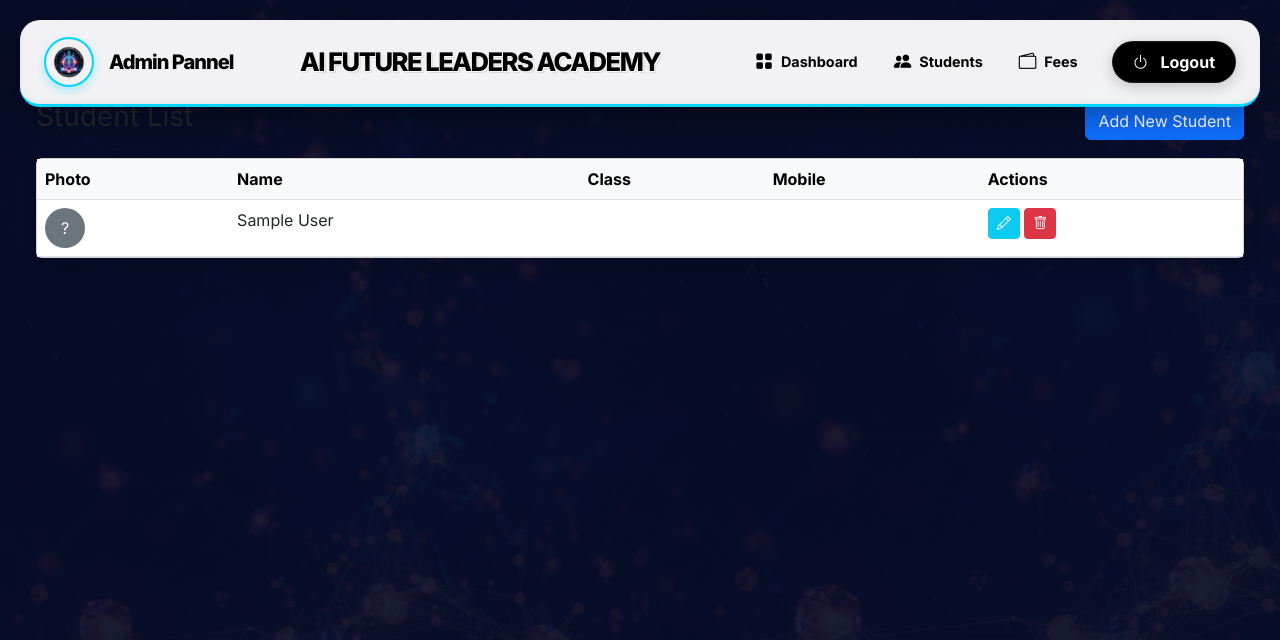
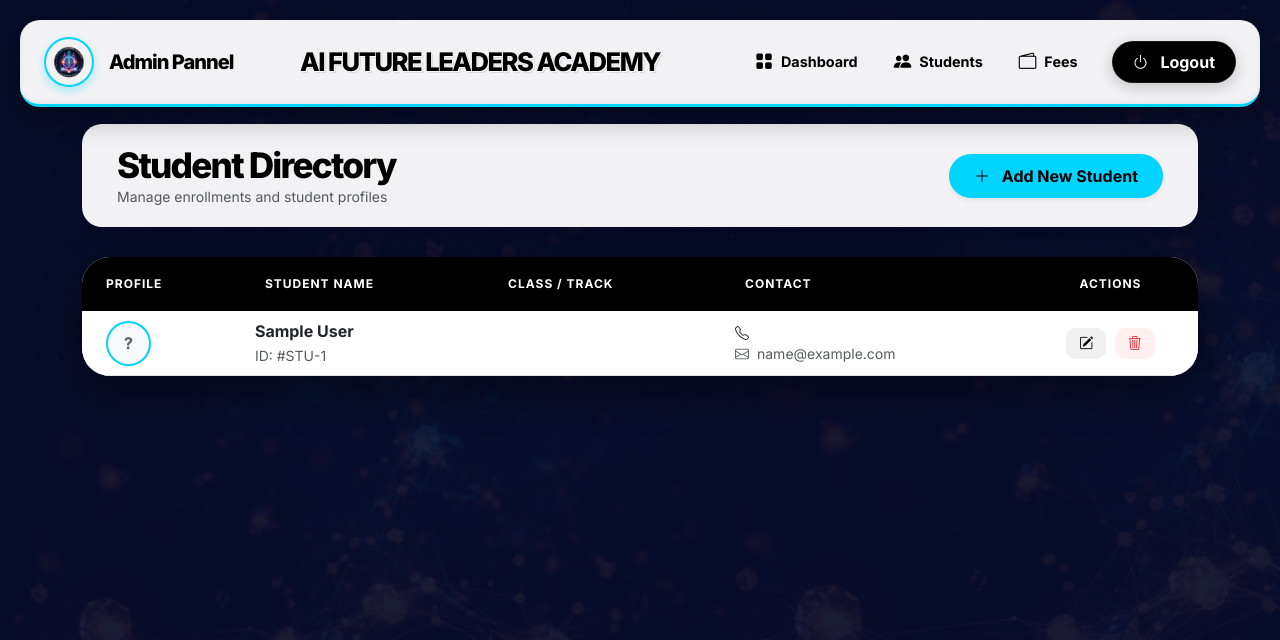
Before and after one commit to jawad50633-tech/student_system, a PHP site: page /admin/students.php in a window 1280 px wide. Shown: the top 640 px of the page. Run offline with PHP 8.4, Linux system fonts and the light colour scheme; the visitor is signed in with stand-in values (Sample User, id 1); data comes from the database, SQL or seed files in the repository.

Commit message:
Update students.php

```diff
--- a/admin/students.php
+++ b/admin/students.php
@@ -33,15 +33,13 @@ if ($_SERVER['REQUEST_METHOD'] == 'POST') {
     }
 
     if (isset($_POST['id']) && !empty($_POST['id'])) {
-        // Update
         $stmt = $pdo->prepare("UPDATE students SET name=?, father_name=?, age=?, institute=?, qualification=?, email=?, mobile=?, photo=?, class_id=? WHERE id=?");
         $stmt->execute([$name, $father_name, $age, $institute, $qualification, $email, $mobile, $photo, $class_id, $_POST['id']]);
-        $message = "Student updated successfully!";
+        $message = "Student profile updated successfully!";
     } else {
-        // Add
         $stmt = $pdo->prepare("INSERT INTO students (name, father_name, age, institute, qualification, email, mobile, photo, class_id) VALUES (?, ?, ?, ?, ?, ?, ?, ?, ?)");
         $stmt->execute([$name, $father_name, $age, $institute, $qualification, $email, $mobile, $photo, $class_id]);
-        $message = "Student added successfully!";
+        $message = "New student enrolled successfully!";
     }
     $action = 'list';
 }
@@ -49,50 +47,149 @@ if ($_SERVER['REQUEST_METHOD'] == 'POST') {
 include '../includes/header.php';
 ?>
 
-<div class="container-fluid">
+<style>
+    /* Consistent Stylish Elements */
+    .stylish-header-bar {
+        background: rgba(255, 255, 255, 0.95);
+        backdrop-filter: blur(10px);
+        border-radius: 20px;
+        padding: 20px 35px;
+        margin-bottom: 30px;
+        display: flex;
+        justify-content: space-between;
+        align-items: center;
+        box-shadow: 0 10px 30px rgba(0,0,0,0.2);
+    }
+
+    .black-title {
+        color: #000;
+        font-weight: 800;
+        font-size: 2.2rem;
+        letter-spacing: -1.8px;
+        margin: 0;
+    }
+
+    .main-card {
+        background: #fff;
+        border-radius: 28px;
+        overflow: hidden;
+        box-shadow: 0 15px 40px rgba(0,0,0,0.4);
+        border: none;
+    }
+
+    /* Table Styling */
+    .table thead th {
+        background: #000;
+        color: #fff;
+        padding: 18px;
+        border: none;
+        font-size: 0.75rem;
+        text-transform: uppercase;
+        letter-spacing: 1px;
+    }
+
+    .student-avatar {
+        width: 45px;
+        height: 45px;
+        object-fit: cover;
+        border: 2px solid #00d4ff;
+        padding: 2px;
+    }
+
+    /* Buttons */
+    .btn-add-new {
+        background: #00d4ff;
+        color: #000;
+        font-weight: 700;
+        border-radius: 50px;
+        padding: 10px 25px;
+        border: none;
+        transition: 0.3s;
+    }
+    .btn-add-new:hover { background: #000; color: #fff; transform: translateY(-2px); }
+
+    .btn-action-edit { background: #f0f0f0; color: #000; border-radius: 10px; transition: 0.2s; }
+    .btn-action-edit:hover { background: #00d4ff; color: #000; }
+
+    .btn-action-delete { background: #fff1f0; color: #f5222d; border-radius: 10px; transition: 0.2s; }
+    .btn-action-delete:hover { background: #f5222d; color: #fff; }
+
+    /* Form Styling */
+    .form-label { font-weight: 700; font-size: 0.85rem; color: #444; text-transform: uppercase; margin-bottom: 8px; }
+    .form-control, .form-select {
+        border-radius: 12px;
+        padding: 12px;
+        border: 1px solid #e0e0e0;
+        background: #fcfcfc;
+    }
+    .form-control:focus { box-shadow: 0 0 0 3px rgba(0, 212, 255, 0.2); border-color: #00d4ff; }
+</style>
+
+<div class="container py-4">
     <?php if ($message): ?>
-        <div class="alert alert-success"><?php echo $message; ?></div>
+        <div class="alert alert-success border-0 shadow-sm rounded-4 mb-4">
+            <i class="bi bi-check-circle-fill me-2"></i> <?php echo $message; ?>
+        </div>
     <?php endif; ?>
 
     <?php if ($action == 'list'): ?>
-        <div class="d-flex justify-content-between align-items-center mb-3">
-            <h3>Student List</h3>
-            <a href="students.php?action=add" class="btn btn-primary">Add New Student</a>
+        <div class="stylish-header-bar">
+            <div>
+                <h2 class="black-title">Student Directory</h2>
+                <p class="text-muted small mb-0">Manage enrollments and student profiles</p>
             </div>
-        <div class="card shadow">
-            <div class="card-body p-0">
-                <table class="table table-hover mb-0">
-                    <thead class="table-light">
+            <a href="students.php?action=add" class="btn btn-add-new shadow-sm">
+                <i class="bi bi-plus-lg me-2"></i> Add New Student
+            </a>
+        </div>
+
+        <div class="main-card">
+            <div class="table-responsive">
+                <table class="table table-hover align-middle mb-0">
+                    <thead>
                         <tr>
-                            <th>Photo</th>
-                            <th>Name</th>
-                            <th>Class</th>
-                            <th>Mobile</th>
-                            <th>Actions</th>
+                            <th class="ps-4">Profile</th>
+                            <th>Student Name</th>
+                            <th>Class / Track</th>
+                            <th>Contact</th>
+                            <th class="text-center">Actions</th>
                         </tr>
                     </thead>
-                    <tbody>
+                    <tbody style="color: #000;">
                         <?php
                         $students = $pdo->query("SELECT s.*, c.class_name FROM students s LEFT JOIN classes c ON s.class_id = c.id ORDER BY s.id DESC")->fetchAll();
                         foreach ($students as $s):
                         ?>
                         <tr>
-                            <td>
+                            <td class="ps-4">
                                 <?php if ($s['photo']): ?>
-                                    <img src="../uploads/<?php echo $s['photo']; ?>" width="40" height="40" class="rounded-circle">
+                                    <img src="../uploads/<?php echo $s['photo']; ?>" class="rounded-circle student-avatar">
                                 <?php else: ?>
-                                    <div class="bg-secondary rounded-circle text-white d-flex align-items-center justify-content-center" style="width:40px; height:40px;">?</div>
+                                    <div class="bg-light rounded-circle student-avatar d-flex align-items-center justify-content-center text-muted fw-bold">?</div>
                                 <?php endif; ?>
                             </td>
-                            <td><?php echo htmlspecialchars($s['name']); ?></td>
-                            <td><?php echo htmlspecialchars($s['class_name']); ?></td>
-                            <td><?php echo htmlspecialchars($s['mobile']); ?></td>
                             <td>
-                                <a href="students.php?action=edit&id=<?php echo $s['id']; ?>" class="btn btn-sm btn-info text-white"><i class="bi bi-pencil"></i></a>
-                                <a href="students.php?action=delete&id=<?php echo $s['id']; ?>" class="btn btn-sm btn-danger" onclick="return confirm('Are you sure?')"><i class="bi bi-trash"></i></a>
+                                <div class="fw-bold"><?php echo htmlspecialchars($s['name']); ?></div>
+                                <small class="text-muted">ID: #STU-<?php echo $s['id']; ?></small>
+                            </td>
+                            <td><span class="badge bg-light text-dark border px-3"><?php echo htmlspecialchars($s['class_name']); ?></span></td>
+                            <td>
+                                <div class="small"><i class="bi bi-telephone me-1"></i> <?php echo htmlspecialchars($s['mobile']); ?></div>
+                                <div class="small text-muted"><i class="bi bi-envelope me-1"></i> <?php echo htmlspecialchars($s['email']); ?></div>
+                            </td>
+                            <td class="text-center">
+                                <a href="students.php?action=edit&id=<?php echo $s['id']; ?>" class="btn btn-sm btn-action-edit me-1" title="Edit Profile">
+                                    <i class="bi bi-pencil-square p-1"></i>
+                                </a>
+                                <a href="students.php?action=delete&id=<?php echo $s['id']; ?>" class="btn btn-sm btn-action-delete" onclick="return confirm('Delete this student permanently?')" title="Remove">
+                                    <i class="bi bi-trash3 p-1"></i>
+                                </a>
                             </td>
                         </tr>
                         <?php endforeach; ?>
+                        <?php if (empty($students)): ?>
+                            <tr><td colspan="5" class="text-center py-5 text-muted">No students enrolled yet.</td></tr>
+                        <?php endif; ?>
                     </tbody>
                 </table>
             </div>
@@ -107,58 +204,63 @@ include '../includes/header.php';
         }
         $classes = $pdo->query("SELECT * FROM classes")->fetchAll();
     ?>
-        <h3><?php echo $action == 'add' ? 'Add New Student' : 'Edit Student'; ?></h3>
-        <div class="card shadow">
-            <div class="card-body">
+        <div class="stylish-header-bar">
+            <h2 class="black-title"><?php echo $action == 'add' ? 'Enroll Student' : 'Edit Profile'; ?></h2>
+            <a href="students.php" class="btn btn-outline-dark rounded-pill px-4">Cancel</a>
+        </div>
+
+        <div class="main-card p-4">
             <form method="POST" enctype="multipart/form-data">
                 <input type="hidden" name="id" value="<?php echo $s['id']; ?>">
                 <input type="hidden" name="existing_photo" value="<?php echo $s['photo']; ?>">
-                    <div class="row">
-                        <div class="col-md-6 mb-3">
-                            <label class="form-label">Student Name</label>
-                            <input type="text" name="name" class="form-control" value="<?php echo htmlspecialchars($s['name']); ?>" required>
+
+                <div class="row g-4">
+                    <div class="col-md-6">
+                        <label class="form-label">Full Name</label>
+                        <input type="text" name="name" class="form-control" value="<?php echo htmlspecialchars($s['name']); ?>" required placeholder="e.g. John Doe">
                     </div>
-                        <div class="col-md-6 mb-3">
+                    <div class="col-md-6">
                         <label class="form-label">Father's Name</label>
                         <input type="text" name="father_name" class="form-control" value="<?php echo htmlspecialchars($s['father_name']); ?>" required>
                     </div>
-                        <div class="col-md-4 mb-3">
+                    <div class="col-md-4">
                         <label class="form-label">Age</label>
                         <input type="number" name="age" class="form-control" value="<?php echo $s['age']; ?>" required>
                     </div>
-                        <div class="col-md-4 mb-3">
-                            <label class="form-label">Institute</label>
-                            <input type="text" name="institute" class="form-control" value="<?php echo htmlspecialchars($s['institute']); ?>" required>
-                        </div>
-                        <div class="col-md-4 mb-3">
-                            <label class="form-label">Qualification</label>
-                            <input type="text" name="qualification" class="form-control" value="<?php echo htmlspecialchars($s['qualification']); ?>" required>
-                        </div>
-                        <div class="col-md-6 mb-3">
-                            <label class="form-label">Email</label>
-                            <input type="email" name="email" class="form-control" value="<?php echo htmlspecialchars($s['email']); ?>" required>
-                        </div>
-                        <div class="col-md-6 mb-3">
-                            <label class="form-label">Mobile</label>
-                            <input type="text" name="mobile" class="form-control" value="<?php echo htmlspecialchars($s['mobile']); ?>" required>
-                        </div>
-                        <div class="col-md-6 mb-3">
-                            <label class="form-label">Class</label>
+                    <div class="col-md-4">
+                        <label class="form-label">Academic Track / Class</label>
                         <select name="class_id" class="form-select" required>
                             <?php foreach ($classes as $c): ?>
                                 <option value="<?php echo $c['id']; ?>" <?php echo $s['class_id'] == $c['id'] ? 'selected' : ''; ?>><?php echo $c['class_name']; ?></option>
                             <?php endforeach; ?>
                         </select>
                     </div>
-                        <div class="col-md-6 mb-3">
-                            <label class="form-label">Photo</label>
+                    <div class="col-md-4">
+                        <label class="form-label">Profile Image</label>
                         <input type="file" name="photo" class="form-control">
                     </div>
+                    <div class="col-md-6">
+                        <label class="form-label">Email Address</label>
+                        <input type="email" name="email" class="form-control" value="<?php echo htmlspecialchars($s['email']); ?>" required>
                     </div>
-                    <button type="submit" class="btn btn-primary">Save Student</button>
-                    <a href="students.php" class="btn btn-secondary">Cancel</a>
+                    <div class="col-md-6">
+                        <label class="form-label">Mobile Number</label>
+                        <input type="text" name="mobile" class="form-control" value="<?php echo htmlspecialchars($s['mobile']); ?>" required>
+                    </div>
+                    <div class="col-md-6">
+                        <label class="form-label">Current Institute</label>
+                        <input type="text" name="institute" class="form-control" value="<?php echo htmlspecialchars($s['institute']); ?>" required>
+                    </div>
+                    <div class="col-md-6">
+                        <label class="form-label">Qualification</label>
+                        <input type="text" name="qualification" class="form-control" value="<?php echo htmlspecialchars($s['qualification']); ?>" required>
+                    </div>
+                </div>
+
+                <div class="mt-5 border-top pt-4 text-end">
+                    <button type="submit" class="btn btn-add-new px-5">Save Student Profile</button>
+                </div>
             </form>
-            </div>
         </div>
     <?php endif; ?>
 </div>
```
Lines whose indentation alone changed are shown as unchanged.
